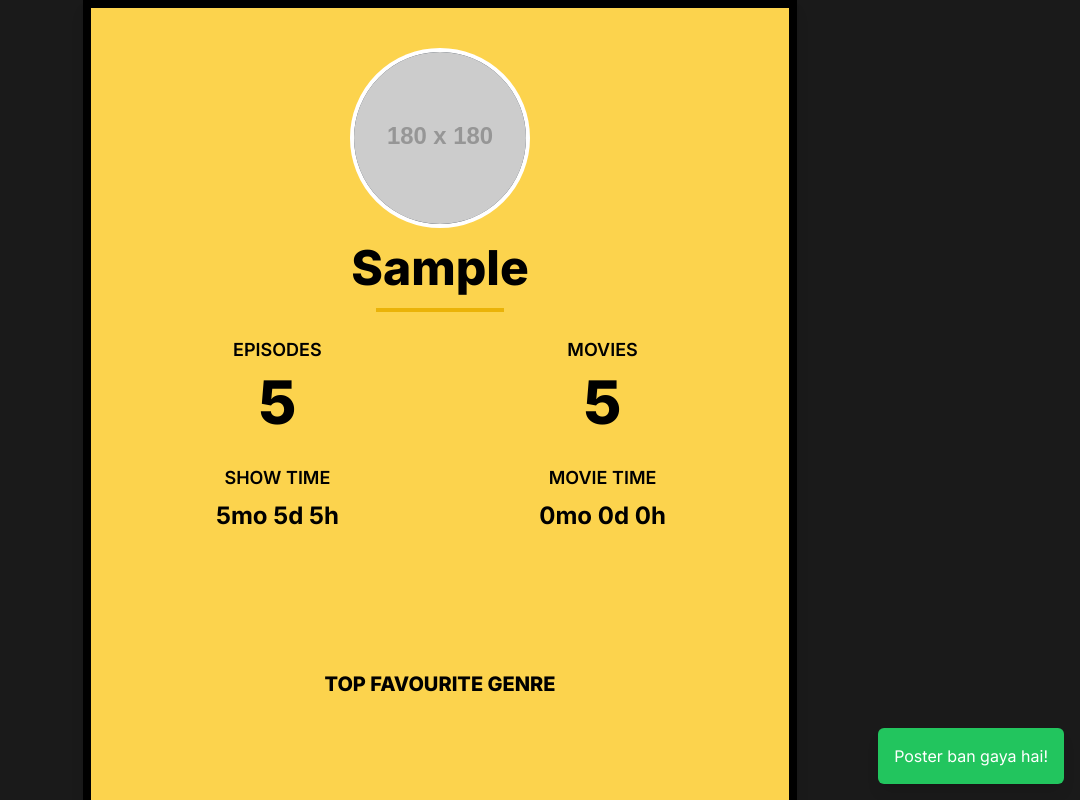
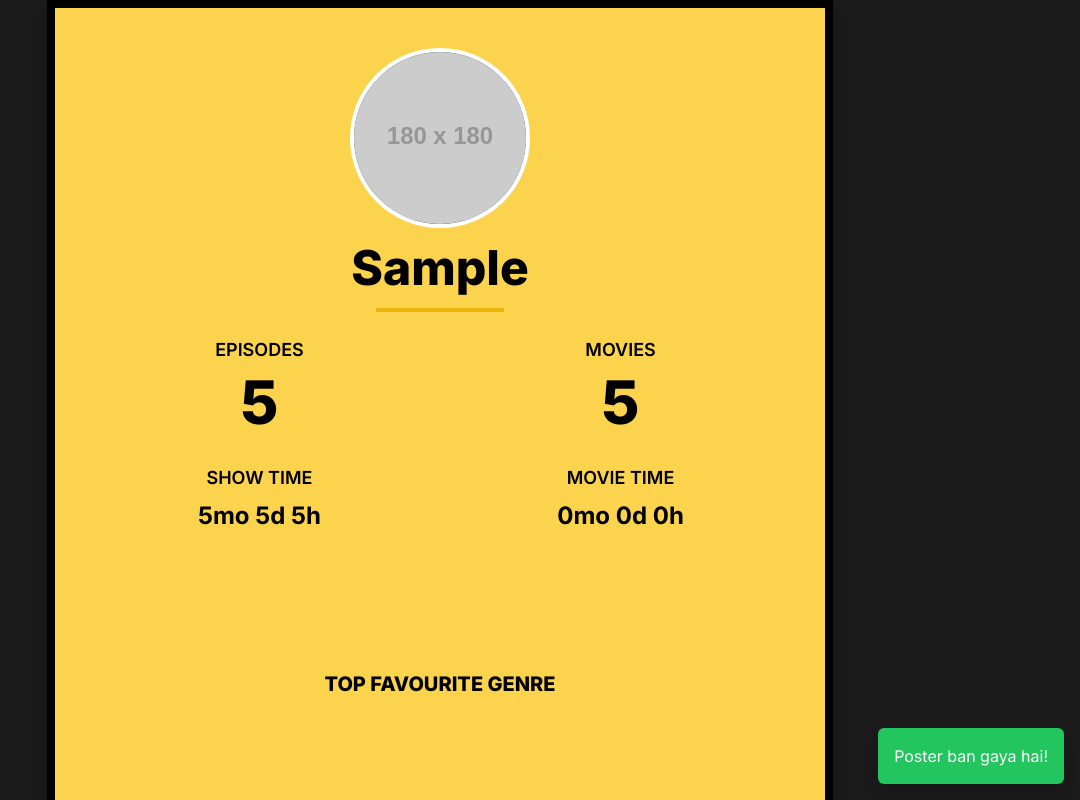
Before and after one commit to cyber-hacktivate/Custom-Stats, a plain HTML site: page index.html in a window 1280 px wide. Both pictures are taken after typing "Sample", "5", "5", "5", "5", "5" into the empty fields and a click on the button "Stats Poster Banao". Shown: the part 1470-2270 px from the top of the page, without its empty margins (200-1280 px from the left). Drawn offline with nearby package versions, Linux system fonts and the light colour scheme; placeholder pictures from the web are drawn by us.

Commit message:
Update index.html

```diff
--- a/index.html
+++ b/index.html
@@ -19,7 +19,7 @@
             color: #e5e7eb;
         }
         .stats-card-container {
-            width: 189mm;
+            width: 208mm;
             height: 297mm;
             box-shadow: 0 10px 15px -3px rgba(0, 0, 0, 0.1), 0 4px 6px -2px rgba(0, 0, 0, 0.05);
             position: relative;
```
